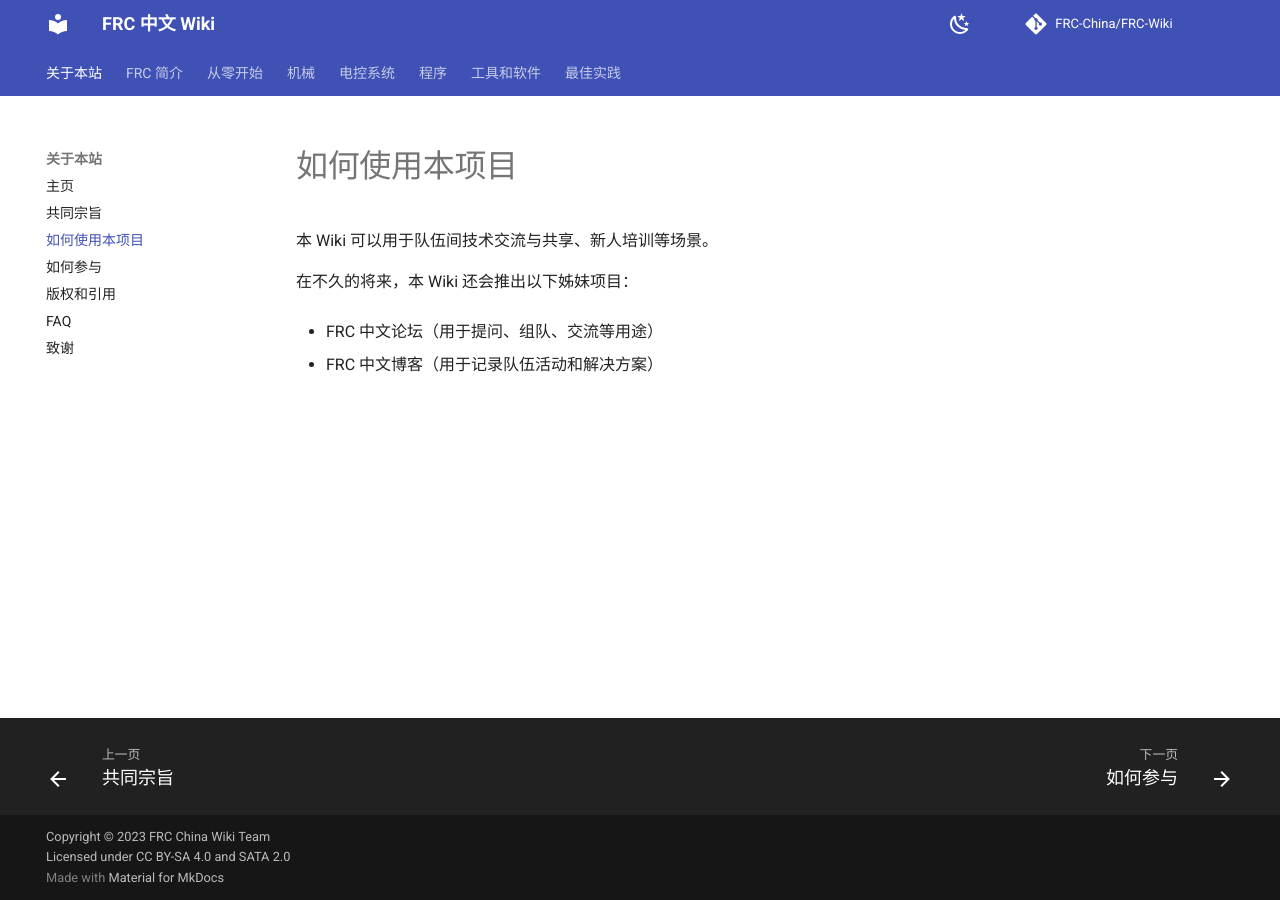
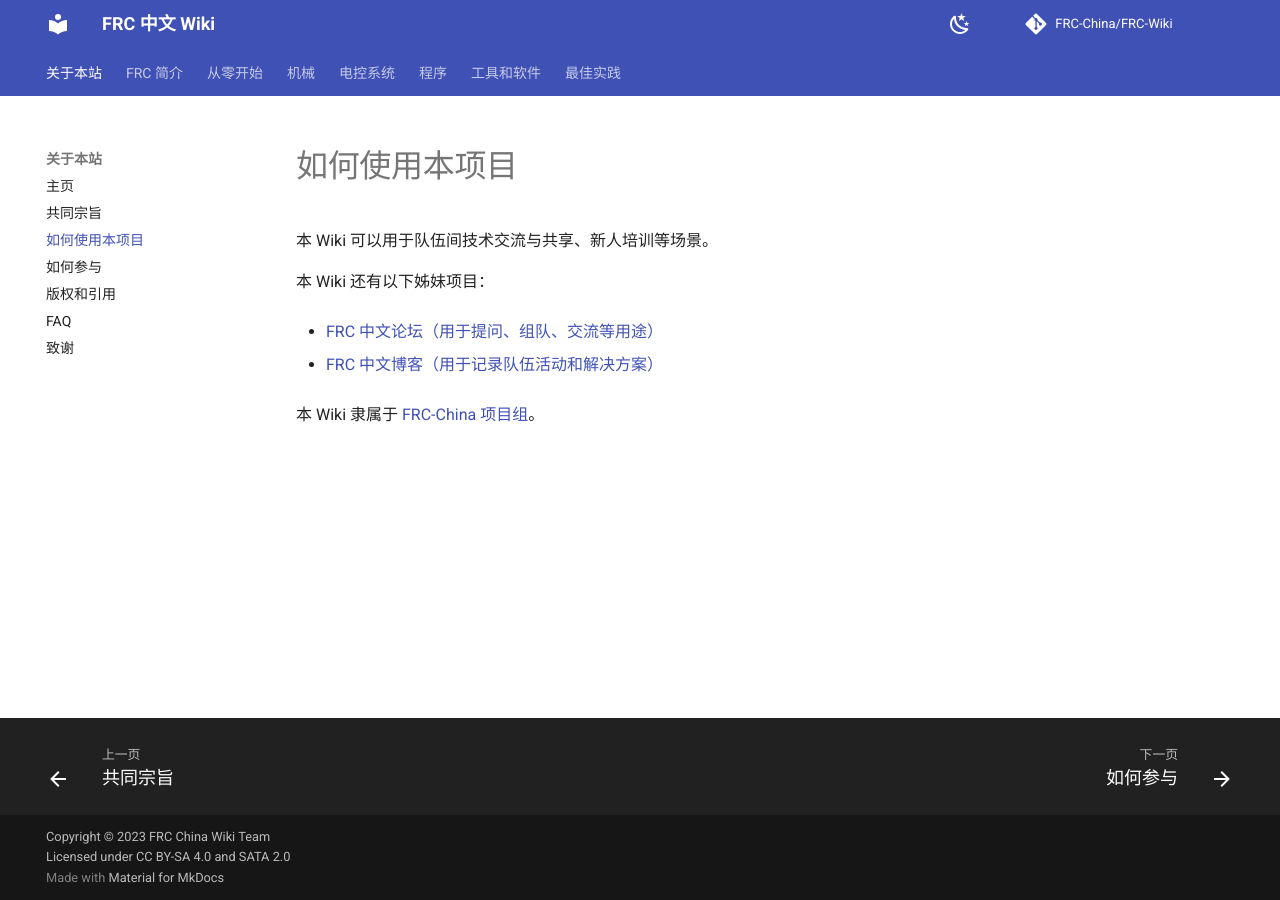
Before and after one commit to FRC-China/FRC-Wiki, an MkDocs documentation site: the page built from docs/start/usage.md, in a window 1280 px wide. Built offline with MkDocs 1.6.1 and Material for MkDocs 9.7.7, drawn with Linux system fonts in a browser that asks for light colours; comment, search, counter and statistics services are not loaded.

Commit message:
feat(start/usage): add link to the forum

```diff
--- a/docs/start/usage.md
+++ b/docs/start/usage.md
@@ -2,8 +2,10 @@
 
 本 Wiki 可以用于队伍间技术交流与共享、新人培训等场景。
 
-在不久的将来，本 Wiki 还会推出以下姊妹项目：
+本 Wiki 还有以下姊妹项目：
 
-- FRC 中文论坛（用于提问、组队、交流等用途）
+- [FRC 中文论坛（用于提问、组队、交流等用途）](http://forum.firstrobotics.com.cn/)
 
-- FRC 中文博客（用于记录队伍活动和解决方案）
+- [FRC 中文博客（用于记录队伍活动和解决方案）](http://forum.firstrobotics.com.cn/category/3/%E5%8D%9A%E5%AE%A2)
+
+本 Wiki 隶属于 [FRC-China 项目组](https://github.com/FRC-China)。
```
Also changed, not shown: 2 other files.
